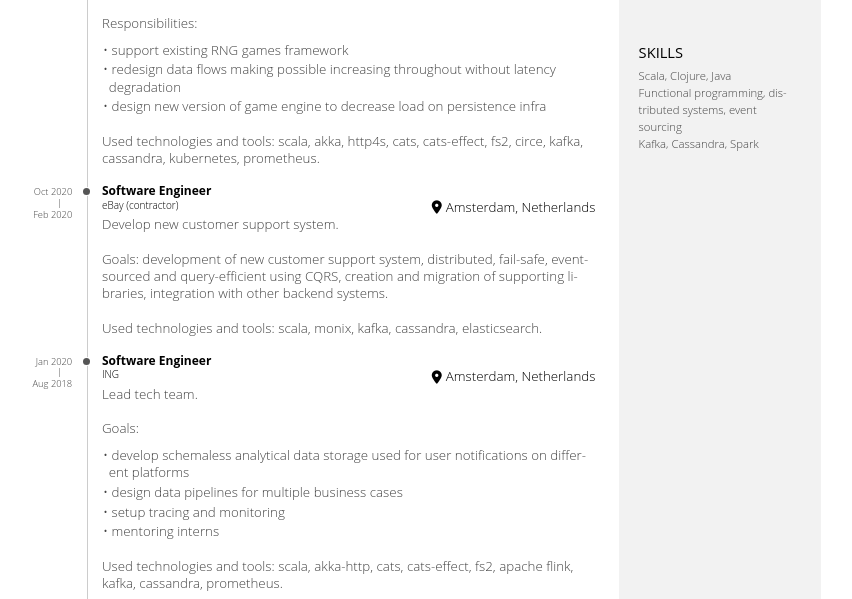
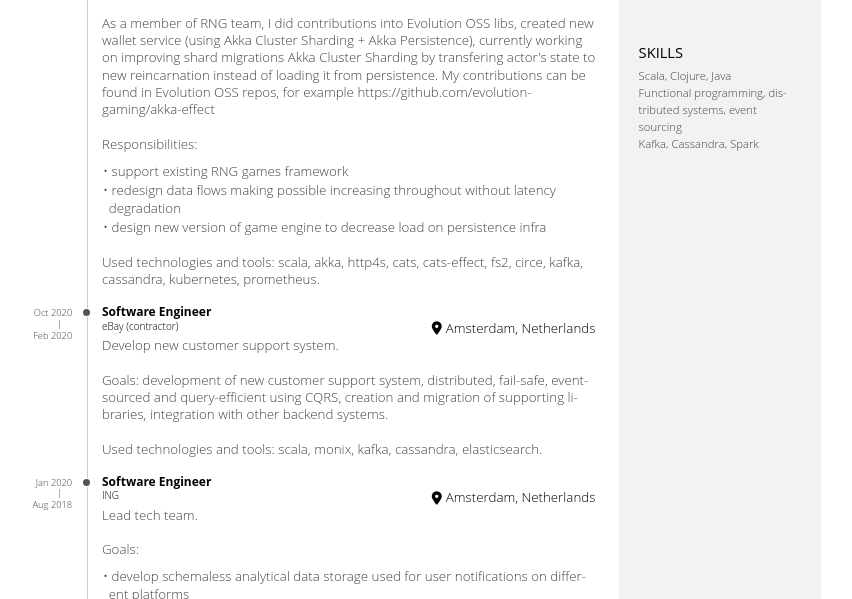
Before and after one commit to dfakhritdinov/cv, a plain HTML site: page index.html in a window 1280 px wide. Shown: the part 196-795 px from the top of the page, without its empty margins (227-1079 px from the left). Drawn offline with nearby package versions, Linux system fonts and the light colour scheme.

Commit message:
Update Evolution experience

```diff
--- a/index.html
+++ b/index.html
@@ -31,6 +31,12 @@
                 </header>
                 <div>
                     <div>Develop and maintain core services and libraries, later join RNG games team.</div>
+                    <div>As a member of RNG team, I did contributions into Evolution OSS libs,
+                        created new wallet service (using Akka Cluster Sharding + Akka Persistence),
+                        currently working on improving shard migrations Akka Cluster Sharding by transfering actor's state to new reincarnation instead of loading it from persistence.
+
+                        My contributions can be found in Evolution OSS repos, for example https://github.com/evolution-gaming/akka-effect
+                    </div>
                     <div>
                         <div>Responsibilities:</div>
                         <ul>
```
